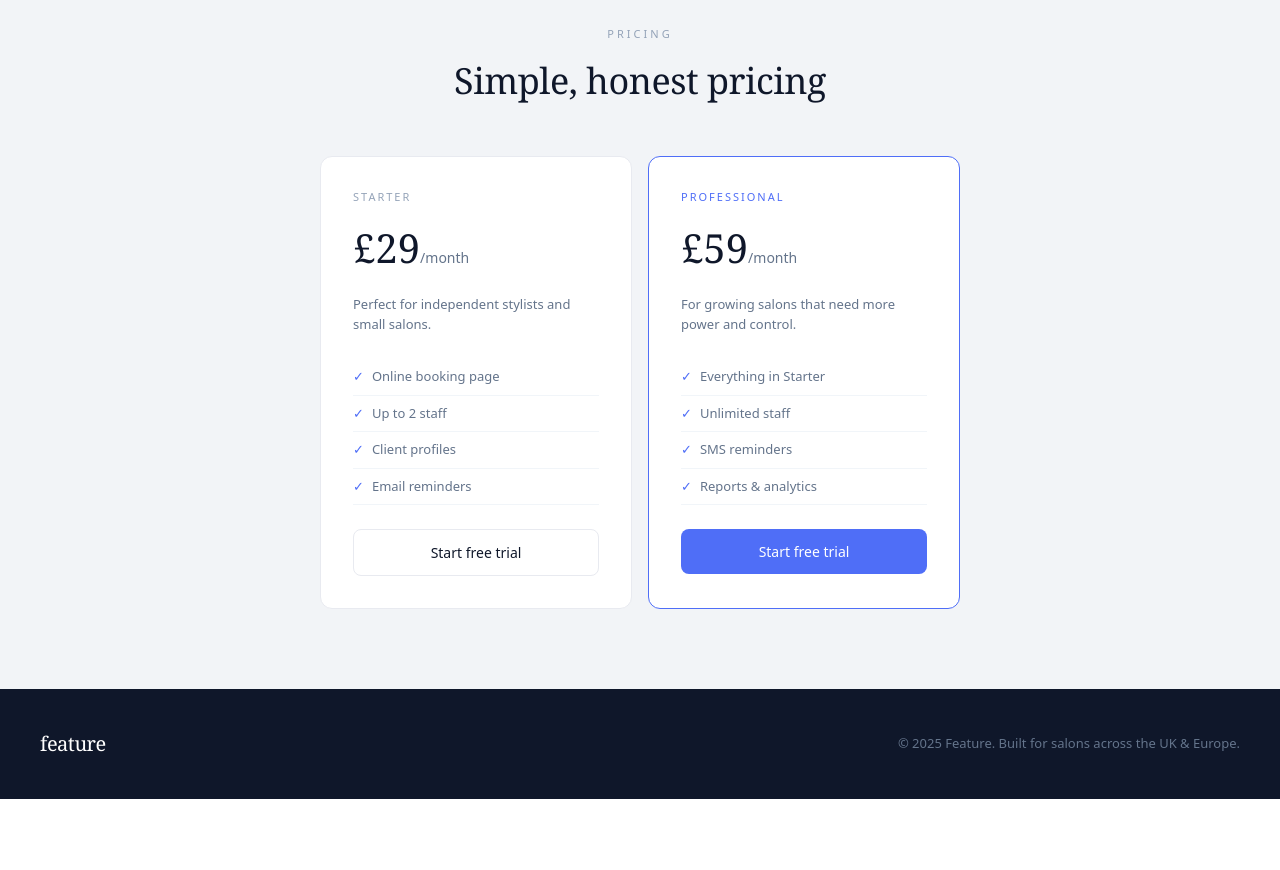
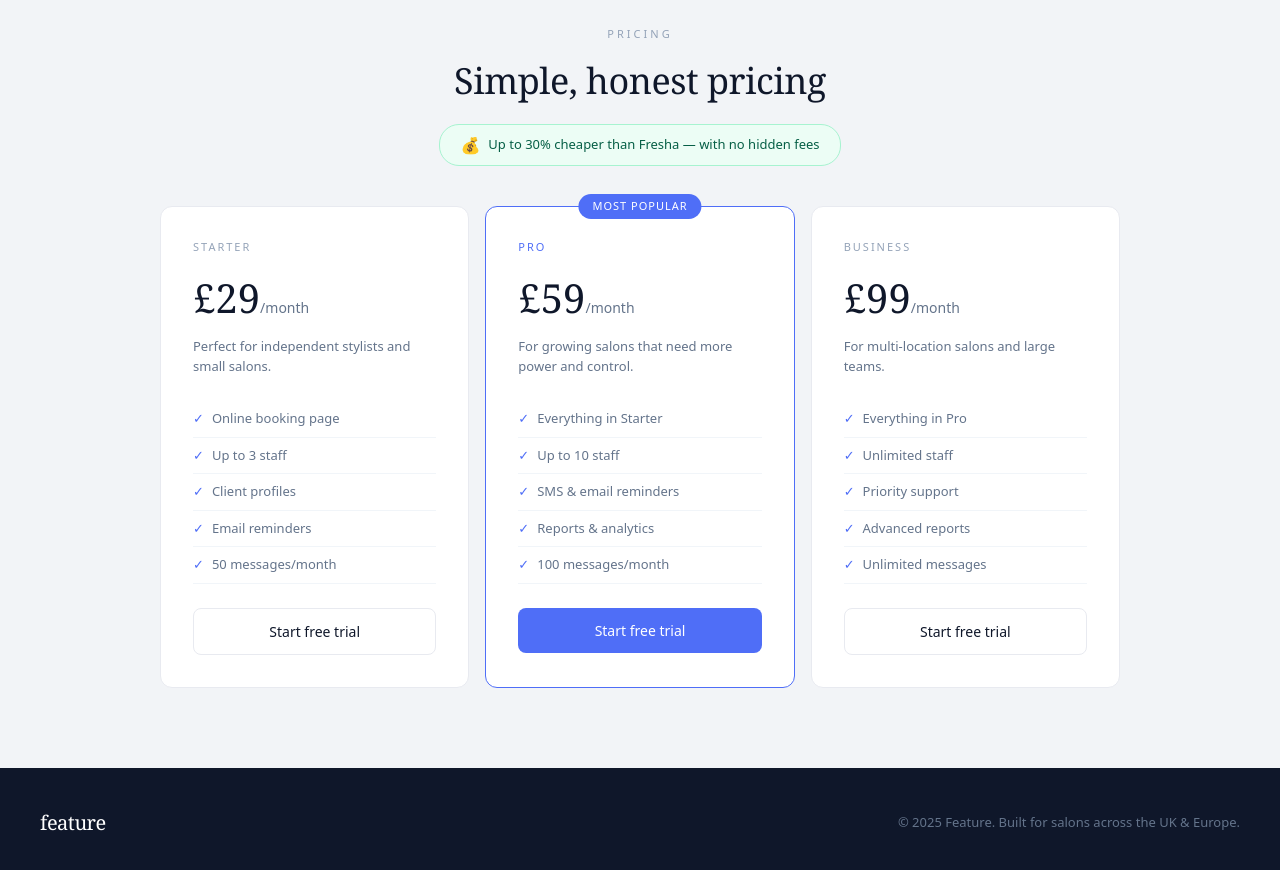
Before and after one commit to bookglam3/feature-salon, a Next.js app: page / in a window 1280 px wide. Shown: the part 1860-2730 px from the top of the page. Before the commit the page ends 2659 px from the top, so only its background shows below. Built offline with nearby package versions, Linux system fonts and the light colour scheme.

Commit message:
pricing update

```diff
--- a/app/page.tsx
+++ b/app/page.tsx
@@ -90,39 +90,90 @@ export default function Home() {
 
       {/* Pricing */}
       <section id="pricing" style={{ padding: "80px 40px", background: "#F2F4F7", borderTop: "0.5px solid #E8EAF0" }}>
-        <div style={{ textAlign: "center", marginBottom: "48px" }}>
+        <div style={{ textAlign: "center", marginBottom: "16px" }}>
           <div style={{ fontSize: "11px", letterSpacing: "3px", color: "#94A3B8", marginBottom: "12px" }}>PRICING</div>
           <h2 style={{ fontFamily: "Georgia, serif", fontSize: "36px", fontWeight: 400, color: "#0F172A", letterSpacing: "-0.5px" }}>Simple, honest pricing</h2>
         </div>
-        <div style={{ display: "grid", gridTemplateColumns: "repeat(2, 1fr)", gap: "16px", maxWidth: "640px", margin: "0 auto" }}>
+
+        {/* Fresha comparison badge */}
+        <div style={{ textAlign: "center", marginBottom: "40px" }}>
+          <div style={{ display: "inline-flex", alignItems: "center", gap: "8px", background: "#ECFDF5", border: "0.5px solid #A7F3D0", borderRadius: "20px", padding: "8px 20px" }}>
+            <span style={{ fontSize: "16px" }}>💰</span>
+            <span style={{ fontSize: "13px", color: "#065F46", fontWeight: 500 }}>Up to 30% cheaper than Fresha — with no hidden fees</span>
+          </div>
+        </div>
+
+        <div style={{ display: "grid", gridTemplateColumns: "repeat(3, 1fr)", gap: "16px", maxWidth: "960px", margin: "0 auto" }}>
+
+          {/* Starter */}
           <div style={{ background: "#fff", border: "0.5px solid #E8EAF0", borderRadius: "12px", padding: "32px" }}>
             <div style={{ fontSize: "11px", letterSpacing: "2px", color: "#94A3B8", marginBottom: "12px" }}>STARTER</div>
-            <div style={{ marginBottom: "16px" }}>
+            <div style={{ marginBottom: "8px" }}>
               <span style={{ fontFamily: "Georgia, serif", fontSize: "40px", color: "#0F172A" }}>£29</span>
               <span style={{ fontSize: "14px", color: "#64748B" }}>/month</span>
             </div>
             <p style={{ fontSize: "13px", color: "#64748B", marginBottom: "24px", lineHeight: "1.6" }}>Perfect for independent stylists and small salons.</p>
-            {["Online booking page", "Up to 2 staff", "Client profiles", "Email reminders"].map((f) => (
+            {[
+              "Online booking page",
+              "Up to 3 staff",
+              "Client profiles",
+              "Email reminders",
+              "50 messages/month",
+            ].map((f) => (
               <div key={f} style={{ fontSize: "13px", color: "#64748B", padding: "8px 0", borderBottom: "0.5px solid #F1F5F9", display: "flex", alignItems: "center", gap: "8px" }}>
                 <span style={{ color: "#4F6EF7" }}>✓</span> {f}
               </div>
             ))}
             <Link href="/signup" style={{ display: "block", textAlign: "center", marginTop: "24px", padding: "12px", borderRadius: "8px", border: "0.5px solid #E8EAF0", color: "#0F172A", textDecoration: "none", fontSize: "14px" }}>Start free trial</Link>
           </div>
-          <div style={{ background: "#fff", border: "1.5px solid #4F6EF7", borderRadius: "12px", padding: "32px" }}>
-            <div style={{ fontSize: "11px", letterSpacing: "2px", color: "#4F6EF7", marginBottom: "12px" }}>PROFESSIONAL</div>
-            <div style={{ marginBottom: "16px" }}>
+
+          {/* Pro */}
+          <div style={{ background: "#fff", border: "1.5px solid #4F6EF7", borderRadius: "12px", padding: "32px", position: "relative" }}>
+            <div style={{ position: "absolute", top: "-13px", left: "50%", transform: "translateX(-50%)", background: "#4F6EF7", color: "#fff", fontSize: "11px", letterSpacing: "1px", padding: "4px 14px", borderRadius: "20px", whiteSpace: "nowrap" }}>
+              MOST POPULAR
+            </div>
+            <div style={{ fontSize: "11px", letterSpacing: "2px", color: "#4F6EF7", marginBottom: "12px" }}>PRO</div>
+            <div style={{ marginBottom: "8px" }}>
               <span style={{ fontFamily: "Georgia, serif", fontSize: "40px", color: "#0F172A" }}>£59</span>
               <span style={{ fontSize: "14px", color: "#64748B" }}>/month</span>
             </div>
             <p style={{ fontSize: "13px", color: "#64748B", marginBottom: "24px", lineHeight: "1.6" }}>For growing salons that need more power and control.</p>
-            {["Everything in Starter", "Unlimited staff", "SMS reminders", "Reports & analytics"].map((f) => (
+            {[
+              "Everything in Starter",
+              "Up to 10 staff",
+              "SMS & email reminders",
+              "Reports & analytics",
+              "100 messages/month",
+            ].map((f) => (
               <div key={f} style={{ fontSize: "13px", color: "#64748B", padding: "8px 0", borderBottom: "0.5px solid #F1F5F9", display: "flex", alignItems: "center", gap: "8px" }}>
                 <span style={{ color: "#4F6EF7" }}>✓</span> {f}
               </div>
             ))}
             <Link href="/signup" style={{ display: "block", textAlign: "center", marginTop: "24px", padding: "12px", borderRadius: "8px", background: "#4F6EF7", color: "#fff", textDecoration: "none", fontSize: "14px" }}>Start free trial</Link>
           </div>
+
+          {/* Business */}
+          <div style={{ background: "#fff", border: "0.5px solid #E8EAF0", borderRadius: "12px", padding: "32px" }}>
+            <div style={{ fontSize: "11px", letterSpacing: "2px", color: "#94A3B8", marginBottom: "12px" }}>BUSINESS</div>
+            <div style={{ marginBottom: "8px" }}>
+              <span style={{ fontFamily: "Georgia, serif", fontSize: "40px", color: "#0F172A" }}>£99</span>
+              <span style={{ fontSize: "14px", color: "#64748B" }}>/month</span>
+            </div>
+            <p style={{ fontSize: "13px", color: "#64748B", marginBottom: "24px", lineHeight: "1.6" }}>For multi-location salons and large teams.</p>
+            {[
+              "Everything in Pro",
+              "Unlimited staff",
+              "Priority support",
+              "Advanced reports",
+              "Unlimited messages",
+            ].map((f) => (
+              <div key={f} style={{ fontSize: "13px", color: "#64748B", padding: "8px 0", borderBottom: "0.5px solid #F1F5F9", display: "flex", alignItems: "center", gap: "8px" }}>
+                <span style={{ color: "#4F6EF7" }}>✓</span> {f}
+              </div>
+            ))}
+            <Link href="/signup" style={{ display: "block", textAlign: "center", marginTop: "24px", padding: "12px", borderRadius: "8px", border: "0.5px solid #E8EAF0", color: "#0F172A", textDecoration: "none", fontSize: "14px" }}>Start free trial</Link>
+          </div>
+
         </div>
       </section>
 
```
